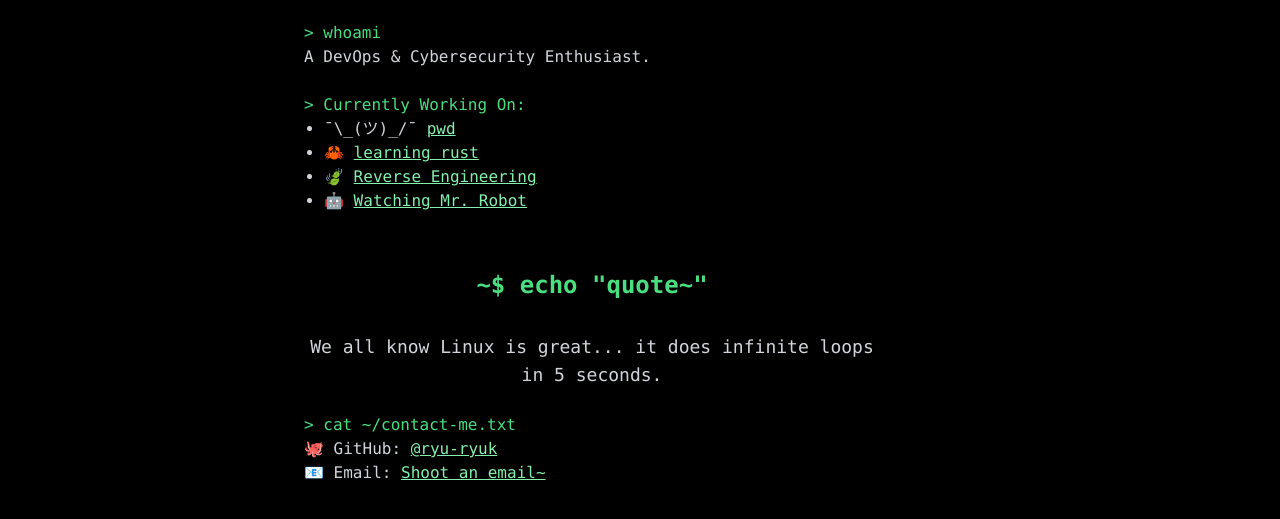
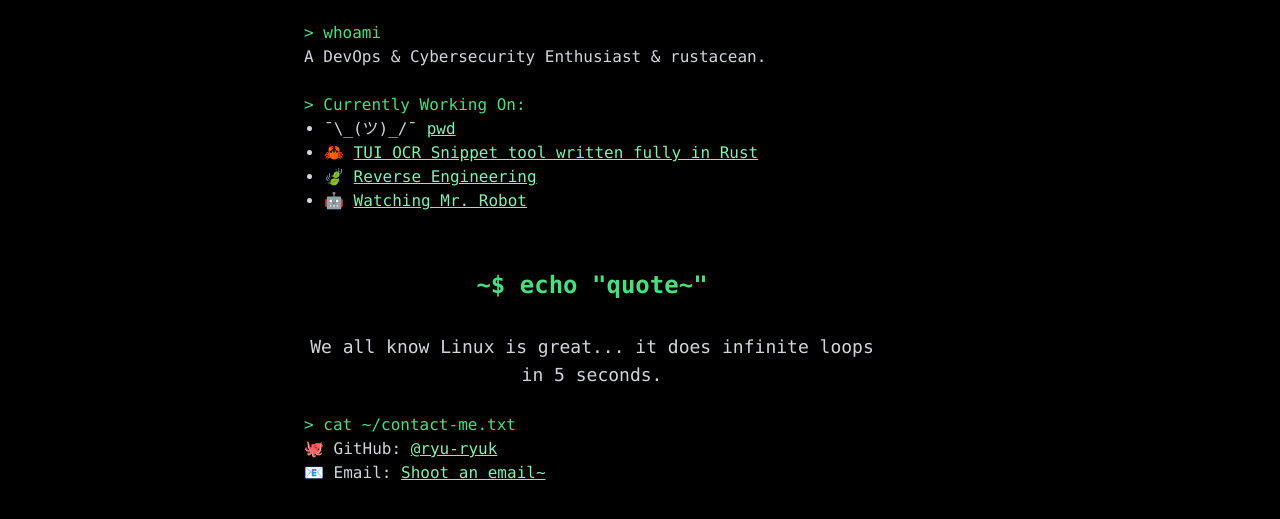
Before and after one commit to ryu-ryuk/terminal, a website: page public/index.html in a window 1280 px wide. Shown: the part 201-720 px from the top of the page. Drawn offline with nearby package versions, Linux system fonts and the light colour scheme; files that its build step writes are made by us from their sources; no server answers.

Commit message:
enhancing index

```diff
--- a/public/index.html
+++ b/public/index.html
@@ -113,7 +113,7 @@
 
         <div class="mt-6">
             <p class="text-green-400">> whoami</p>
-            <p class="text-gray-300">A DevOps & Cybersecurity Enthusiast.</p>
+            <p class="text-gray-300">A DevOps & Cybersecurity Enthusiast & rustacean.</p>
         </div>
 
         <!-- <div class="mt-6">
@@ -128,7 +128,7 @@
             <p class="text-green-400">> Currently Working On: </p>
             <ul class="text-gray-300 list-disc pl-5">
                 <li>¯\_(ツ)_/¯ <a href="/" class="text-green-300 underline">pwd</a></li>
-                <li>🦀 <a href="https://github.com/ryu-ryuk/Learning-Rust" class="text-green-300 underline">learning rust</a></li>
+                <li>🦀 <a href="https://github.com/ryu-ryuk/lenrs" class="text-green-300 underline">TUI OCR Snippet tool written fully in Rust</a></li>
                 <li>🍃 <a href="https://www.geeksforgeeks.org/software-engineering-reverse-engineering/" class="text-green-300 underline">Reverse Engineering</a></li>
                 <li>🤖 <a href="https://en.wikipedia.org/wiki/Mr._Robot" class="text-green-300 underline">Watching Mr. Robot</a></li>
 
```
